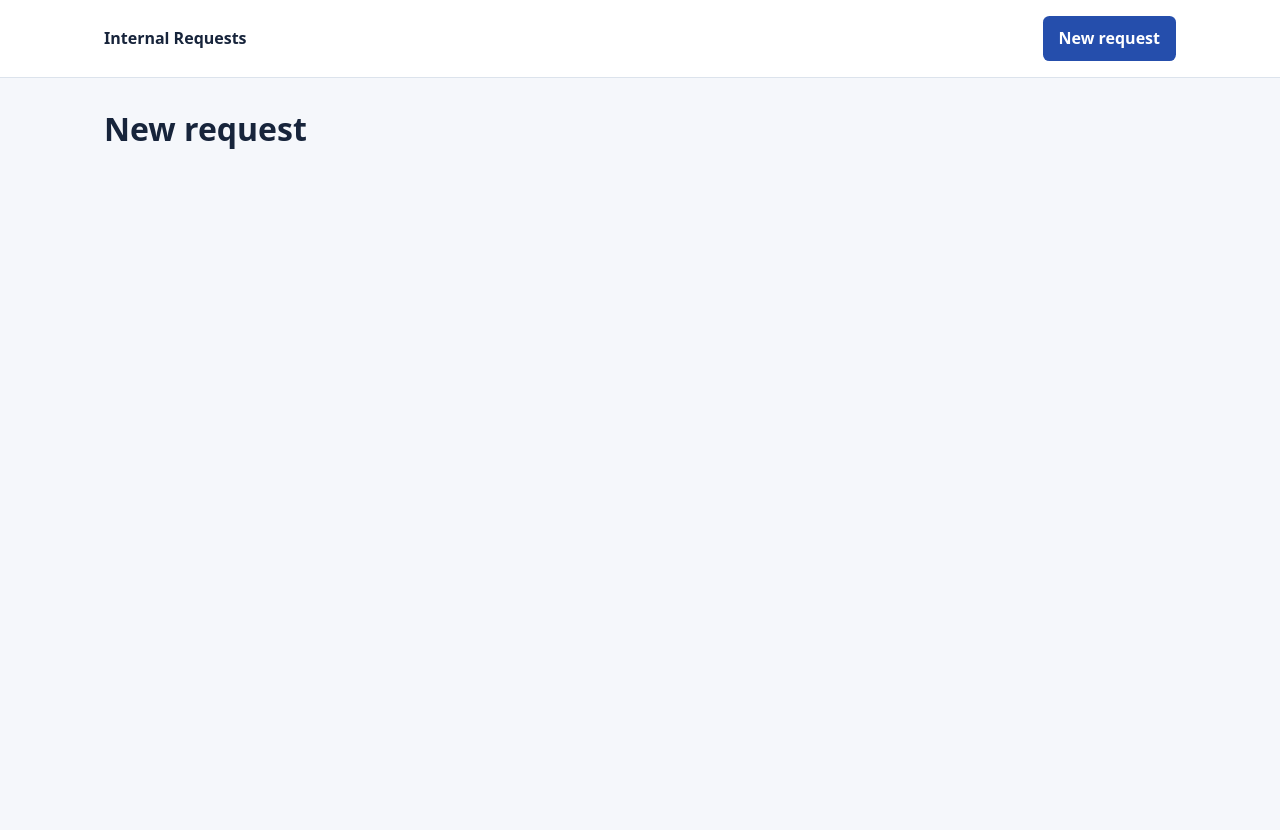
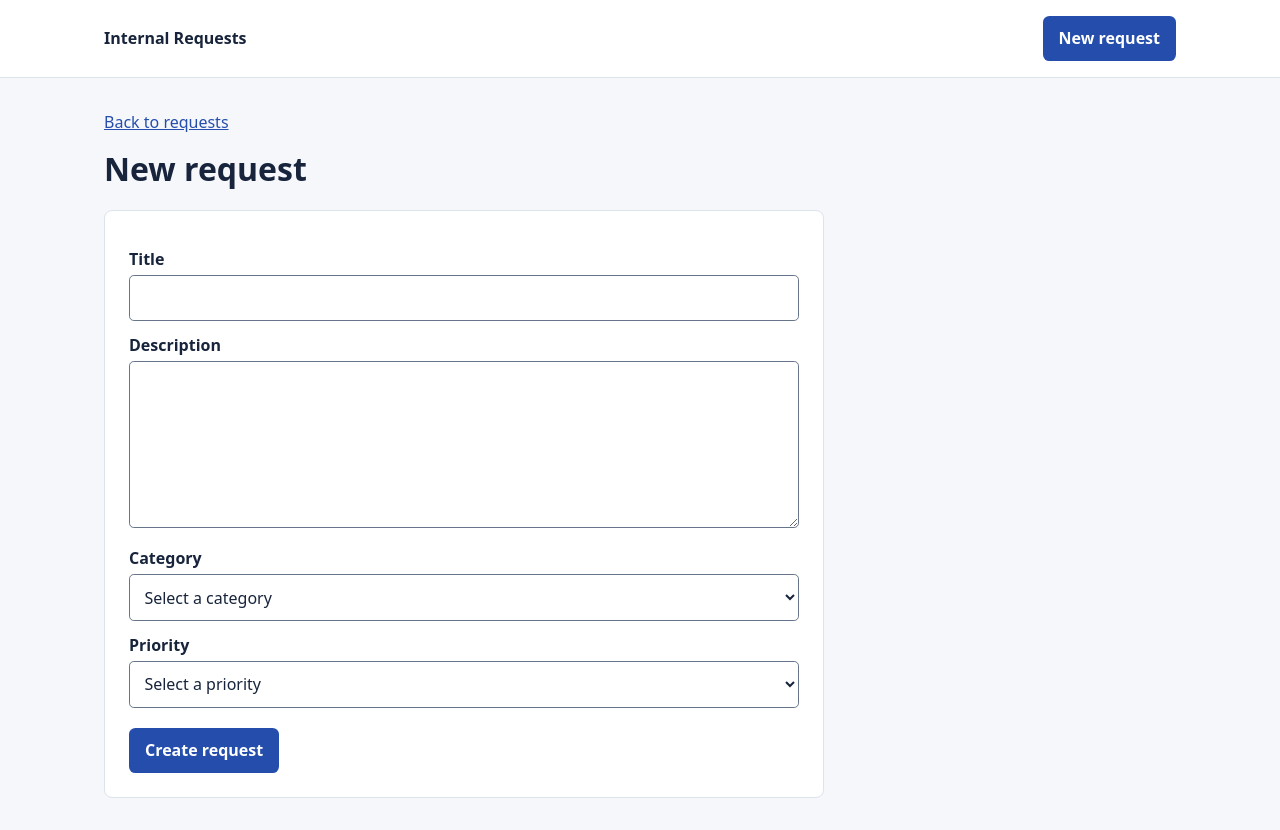
Before and after one commit to rgarciapedroza/technical-challenge, an Angular app in the folder frontend/: page /requests/new in a window 1280 px wide. Before the commit the page ends 800 px from the top, so only its background shows below. Built offline with nearby package versions, Linux system fonts and the light colour scheme.

Commit message:
feat: add request creation and editing forms

```diff
--- /dev/null
+++ b/frontend/src/app/requests/pages/request-form.css
@@ -0,0 +1,11 @@
+h1 { margin-top: 1rem; }
+form { max-width: 720px; padding: 1.5rem; border: 1px solid #dce3ec; border-radius: 0.5rem; background: white; }
+fieldset { border: 0; padding: 0; margin: 0; min-width: 0; }
+label { display: block; margin: 0.75rem 0 0.25rem; font-weight: 600; }
+input, textarea, select { width: 100%; padding: 0.65rem; border: 1px solid #67758b; border-radius: 0.3rem; background: white; color: inherit; }
+textarea { resize: vertical; }
+.validation, [role="alert"] { color: #a12a20; }
+.validation p { margin: 0.3rem 0; }
+button { margin-top: 1.25rem; border: 0; cursor: pointer; }
+fieldset:disabled { opacity: 0.7; }
+.visually-hidden { position: absolute; width: 1px; height: 1px; overflow: hidden; clip-path: inset(50%); }
--- /dev/null
+++ b/frontend/src/app/requests/pages/request-form.html
@@ -0,0 +1,72 @@
+<a routerLink="/requests">Back to requests</a>
+<h1>{{ editing() ? 'Edit request' : 'New request' }}</h1>
+@switch (state()) {
+  @case ('loading') { <p role="status">Loading request...</p> }
+  @case ('invalid') { <p role="alert">Invalid request ID.</p> }
+  @case ('not-found') {
+    <p role="alert">Request not found.</p>
+    <button class="button" type="button" (click)="retry()">Retry</button>
+  }
+  @case ('error') {
+    <p role="alert">Unable to load request.</p>
+    <button class="button" type="button" (click)="retry()">Retry</button>
+  }
+  @case ('ready') {
+    <form [formGroup]="form" (ngSubmit)="submit()">
+      <fieldset [disabled]="saving()">
+        <legend class="visually-hidden">Request information</legend>
+        <label for="title">Title</label>
+        <input id="title" formControlName="title" maxlength="120" required
+          [attr.aria-invalid]="form.controls.title.touched && form.controls.title.invalid"
+          aria-describedby="title-error">
+        <div id="title-error" class="validation">
+          @if (form.controls.title.touched) {
+            @if (form.controls.title.hasError('required')) { <p>Title is required.</p> }
+            @if (form.controls.title.hasError('maxlength')) { <p>Title must not exceed 120 characters.</p> }
+          }
+        </div>
+
+        <label for="description">Description</label>
+        <textarea id="description" formControlName="description" rows="6" maxlength="2000" required
+          [attr.aria-invalid]="form.controls.description.touched && form.controls.description.invalid"
+          aria-describedby="description-error"></textarea>
+        <div id="description-error" class="validation">
+          @if (form.controls.description.touched) {
+            @if (form.controls.description.hasError('required')) { <p>Description is required.</p> }
+            @if (form.controls.description.hasError('maxlength')) { <p>Description must not exceed 2000 characters.</p> }
+          }
+        </div>
+
+        <label for="category">Category</label>
+        <select id="category" formControlName="category" required aria-describedby="category-error">
+          <option value="">Select a category</option>
+          @for (entry of categories; track entry[0]) { <option [value]="entry[0]">{{ entry[1] }}</option> }
+        </select>
+        <div id="category-error" class="validation">
+          @if (form.controls.category.touched && form.controls.category.invalid) { <p>Category is required.</p> }
+        </div>
+
+        <label for="priority">Priority</label>
+        <select id="priority" formControlName="priority" required aria-describedby="priority-error">
+          <option value="">Select a priority</option>
+          @for (entry of priorities; track entry[0]) { <option [value]="entry[0]">{{ entry[1] }}</option> }
+        </select>
+        <div id="priority-error" class="validation">
+          @if (form.controls.priority.touched && form.controls.priority.invalid) { <p>Priority is required.</p> }
+        </div>
+
+        @if (editing()) {
+          <label for="status">Status</label>
+          <select id="status" formControlName="status" required aria-describedby="status-error">
+            @for (entry of statuses; track entry[0]) { <option [value]="entry[0]">{{ entry[1] }}</option> }
+          </select>
+          <div id="status-error" class="validation">
+            @if (form.controls.status.touched && form.controls.status.invalid) { <p>Status is required.</p> }
+          </div>
+        }
+        <button class="button" type="submit">{{ saving() ? 'Saving...' : (editing() ? 'Save changes' : 'Create request') }}</button>
+      </fieldset>
+      @if (saveError()) { <p role="alert">Unable to save the request. Please try again.</p> }
+    </form>
+  }
+}
--- a/frontend/src/app/requests/pages/request-form.ts
+++ b/frontend/src/app/requests/pages/request-form.ts
@@ -1,11 +1,124 @@
-import { Component, inject } from '@angular/core';
-import { ActivatedRoute } from '@angular/router';
-import { toSignal } from '@angular/core/rxjs-interop';
+import { Component, DestroyRef, inject, signal } from '@angular/core';
+import { takeUntilDestroyed } from '@angular/core/rxjs-interop';
+import { HttpErrorResponse } from '@angular/common/http';
+import { AbstractControl, FormControl, FormGroup, ReactiveFormsModule, Validators } from '@angular/forms';
+import { ActivatedRoute, Router, RouterLink } from '@angular/router';
+import { catchError, map, of, startWith, Subject, Subscription, switchMap } from 'rxjs';
+import { RequestCategory, RequestPriority, RequestResponse, RequestStatus } from '../models/request';
+import { CATEGORY_LABELS, PRIORITY_LABELS, STATUS_LABELS } from '../models/request-labels';
+import { RequestService } from '../services/request.service';
+
+function notBlank(control: AbstractControl) {
+  return typeof control.value === 'string' && control.value.trim().length > 0
+    ? null : { required: true };
+}
+
+type LoadResult =
+  | { status: 'ready'; request?: RequestResponse }
+  | { status: 'invalid' | 'not-found' | 'error' };
 
 @Component({
   selector: 'app-request-form',
-  template: '<h1>{{ routeData()?.["mode"] === "edit" ? "Edit request" : "New request" }}</h1>',
+  imports: [ReactiveFormsModule, RouterLink],
+  templateUrl: './request-form.html',
+  styleUrl: './request-form.css',
 })
 export class RequestForm {
-  protected readonly routeData = toSignal(inject(ActivatedRoute).data);
+  private readonly route = inject(ActivatedRoute);
+  private readonly router = inject(Router);
+  private readonly service = inject(RequestService);
+  private readonly destroyRef = inject(DestroyRef);
+  private readonly reload = new Subject<void>();
+  private write?: Subscription;
+  private generation = 0;
+  private id: number | null = null;
+
+  protected readonly editing = signal(false);
+  protected readonly state = signal<'loading' | LoadResult['status']>('loading');
+  protected readonly saving = signal(false);
+  protected readonly saveError = signal(false);
+  protected readonly categories = Object.entries(CATEGORY_LABELS);
+  protected readonly priorities = Object.entries(PRIORITY_LABELS);
+  protected readonly statuses = Object.entries(STATUS_LABELS);
+  protected readonly form = new FormGroup({
+    title: new FormControl('', { nonNullable: true, validators: [notBlank, Validators.maxLength(120)] }),
+    description: new FormControl('', { nonNullable: true, validators: [notBlank, Validators.maxLength(2000)] }),
+    category: new FormControl<RequestCategory | ''>('', { nonNullable: true, validators: [Validators.required] }),
+    priority: new FormControl<RequestPriority | ''>('', { nonNullable: true, validators: [Validators.required] }),
+    status: new FormControl<RequestStatus>('OPEN', { nonNullable: true, validators: [Validators.required] }),
+  });
+
+  constructor() {
+    this.route.paramMap.pipe(
+      switchMap((params) => {
+        this.generation++;
+        this.write?.unsubscribe();
+        this.saving.set(false);
+        this.saveError.set(false);
+        this.form.reset();
+        this.editing.set(this.route.snapshot.data['mode'] === 'edit');
+        const raw = params.get('id');
+        this.id = raw === null ? null : Number(raw);
+        if (!this.editing()) return of<LoadResult>({ status: 'ready' });
+        if (!raw || !/^[0-9]+$/.test(raw) || !Number.isSafeInteger(this.id) || this.id! <= 0) {
+          return of<LoadResult>({ status: 'invalid' });
+        }
+        const id = this.id!;
+        return this.reload.pipe(
+          startWith(undefined),
+          switchMap(() => {
+            this.state.set('loading');
+            return this.service.findById(id).pipe(
+              map((request): LoadResult => ({ status: 'ready', request })),
+              catchError((error: unknown) => of<LoadResult>({
+                status: error instanceof HttpErrorResponse && error.status === 404 ? 'not-found' : 'error',
+              })),
+            );
+          }),
+        );
+      }),
+      takeUntilDestroyed(),
+    ).subscribe((result) => {
+      if (result.status === 'ready' && result.request) {
+        const { title, description, category, priority, status } = result.request;
+        this.form.reset({ title, description, category, priority, status });
+      }
+      this.state.set(result.status);
+    });
+    this.destroyRef.onDestroy(() => {
+      this.generation++;
+      this.write?.unsubscribe();
+    });
+  }
+
+  protected retry(): void {
+    this.reload.next();
+  }
+
+  protected submit(): void {
+    if (this.state() !== 'ready' || this.saving()) return;
+    this.form.markAllAsTouched();
+    if (this.form.invalid) return;
+    const { title, description, category, priority, status } = this.form.getRawValue();
+    if (!category || !priority) return;
+    const input = { title, description, category, priority };
+    const operation = this.editing()
+      ? this.service.update(this.id!, { ...input, status })
+      : this.service.create(input);
+    const generation = this.generation;
+    this.saveError.set(false);
+    this.saving.set(true);
+    this.write = operation.subscribe({
+      next: (request) => {
+        if (generation !== this.generation) return;
+        this.saving.set(false);
+        void this.router.navigate(['/requests', request.id]);
+      },
+      error: () => {
+        if (generation !== this.generation) return;
+        this.saving.set(false);
+        this.saveError.set(true);
+      },
+    });
+  }
 }
```
Also changed, not shown: 1 other file (tests, documents, lock files or other folders).
